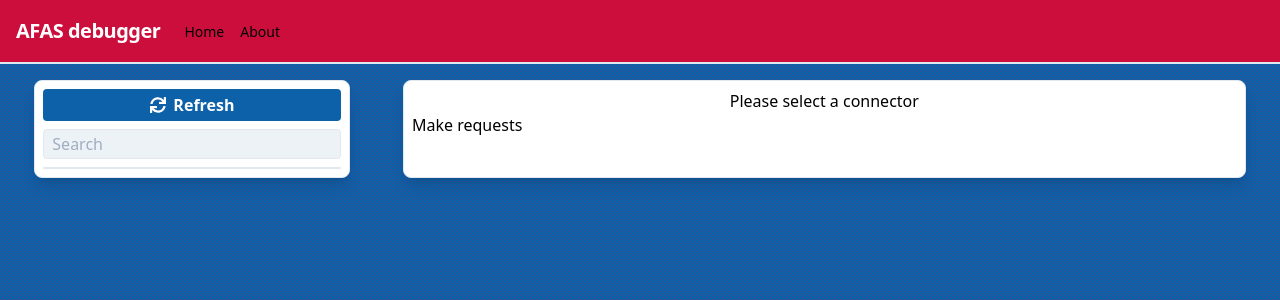
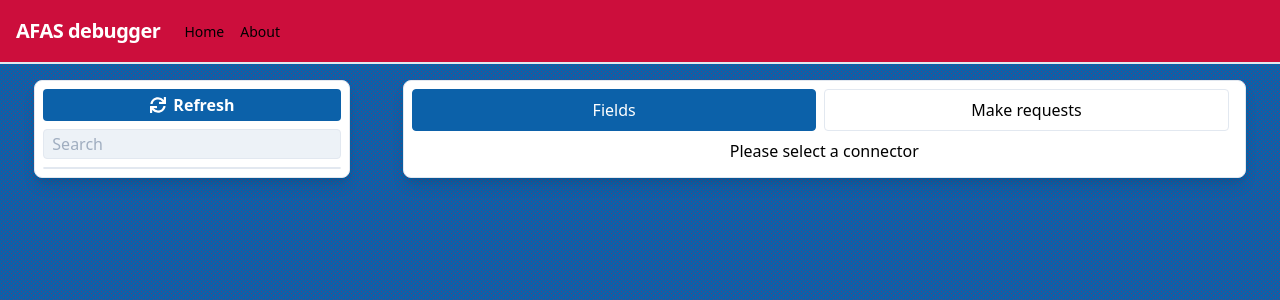
Before and after one commit to Edofre/afas-debugger, a Vue app: page /update-connectors in a window 1280 px wide. Shown: the top 300 px of the page. Built offline with nearby package versions, Linux system fonts and the light colour scheme; what @tailwindcss/custom-forms would draw is missing.

Commit message:
Updateconnector tabs

```diff
--- a/src/views/GetConnectors.vue
+++ b/src/views/GetConnectors.vue
@@ -44,7 +44,7 @@
             <font-awesome-icon class="font-awesome-icon" icon="spinner" spin/>
           </div>
           <div v-else>
-            <ul class="flex">
+            <ul class="flex mb-2">
               <li class="flex-1 mr-2">
                 <div
                   @click="selectComponent('app-fields')"
@@ -84,8 +84,8 @@
     name: 'getConnectors',
     data() {
       return {
+        search: '',
         selectedGetConnector: null,
-        search: '',
         selectedComponent: 'app-fields'
       }
     },
--- a/src/views/UpdateConnectors.vue
+++ b/src/views/UpdateConnectors.vue
@@ -44,9 +44,30 @@
             <font-awesome-icon class="font-awesome-icon" icon="spinner" spin/>
           </div>
           <div v-else>
-            <app-fields :selectedUpdateConnector="selectedUpdateConnector"></app-fields>
+            <ul class="flex mb-2">
+              <li class="flex-1 mr-2">
+                <div
+                  @click="selectComponent('app-fields')"
+                  class="text-center block border rounded py-2 px-4 cursor-pointer"
+                  :class="{'border-afas-blue bg-afas-blue text-white': selectedComponent === 'app-fields'}"
+                >
+                  Fields
+                </div>
+              </li>
+              <li class="flex-1 mr-2">
+                <div
+                  @click="selectComponent('app-make-request')"
+                  class="text-center block border rounded py-2 px-4 cursor-pointer"
+                  :class="{'border-afas-blue bg-afas-blue text-white': selectedComponent === 'app-make-request'}"
+                >
+                  Make requests
+                </div>
+              </li>
+            </ul>
 
-            <app-make-request></app-make-request>
+            <keep-alive>
+              <component v-bind:is="selectedComponent" :selectedUpdateConnector="selectedUpdateConnector"></component>
+            </keep-alive>
           </div>
         </div>
       </div>
@@ -64,8 +85,9 @@
     name: 'updateConnectors',
     data() {
       return {
+        search: '',
         selectedUpdateConnector: null,
-        search: '',
+        selectedComponent: 'app-fields'
       }
     },
     components: {
@@ -104,6 +126,9 @@
       reload() {
         this.selectedUpdateConnector = null
         this.$store.dispatch(LOAD_UPDATE_CONNECTORS, JSON.parse(localStorage.getItem('afas_token')))
+      },
+      selectComponent(component) {
+        this.selectedComponent = component
       }
     },
     created() {
```
